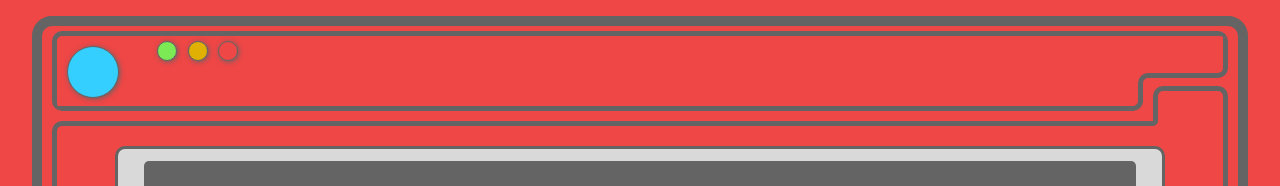
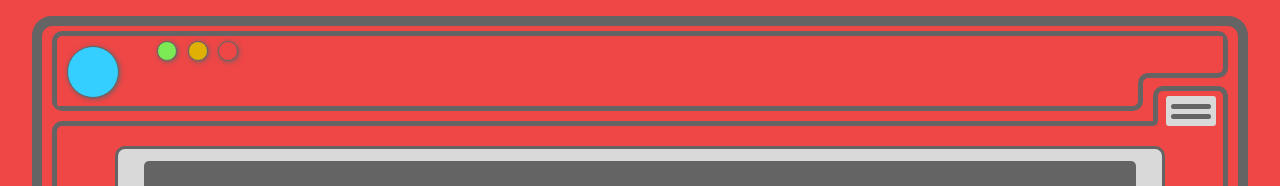
Before and after one commit to VictorTamayoBriones/pokedex, a React (Vite) app: page / in a window 1280 px wide. Shown: the top 186 px of the page. Built offline with nearby package versions, Linux system fonts and the light colour scheme; a web font is replaced by a local one.

Commit message:
speak pokemon name

```diff
--- /dev/null
+++ b/src/components/Bocina/index.jsx
@@ -0,0 +1,27 @@
+import { Speaker } from "./style"
+import { useContext, useEffect, useState } from "react"
+import { CurrentPokemonContext } from '../../context/currentPokemon';
+
+export const Bocina = () =>{
+    const { currentPokemon } = useContext(CurrentPokemonContext)
+    // const [abilities, setAbilities]=useState();
+
+
+    const msg = new SpeechSynthesisUtterance();
+    msg.text = `El es ${currentPokemon.name}, Habilidades pendientes`;
+
+    useEffect(()=>{
+        if( currentPokemon.name != undefined ){
+            // currentPokemon.abilities.forEach(a=>{
+            //     setAbilities([...abilities, a.ability.name]);
+            // })
+            window.speechSynthesis.speak(msg);
+        }
+    }, [currentPokemon.name]);
+    return(
+        <Speaker>
+
+        </Speaker>
+    )
+
+}
--- /dev/null
+++ b/src/components/Bocina/style.jsx
@@ -0,0 +1,34 @@
+import styled from 'styled-components';
+import { theme } from '../../theme';
+
+export const Speaker = styled.div`
+    width: 50px;
+    height: 30px;
+    background: ${ theme.grisClaro };
+    position: absolute;
+    right: 7px;
+    top: -30px;
+    border-radius: 3px;
+
+    &::before{
+        content: '';
+        width: 80%;
+        height: 5px;
+        top: 28%;
+        left: 10%;
+        background: ${ theme.grisOscuro };
+        position: absolute;
+        border-radius: 3px;
+    }
+
+    &::after{
+        content: '';
+        width: 80%;
+        height: 5px;
+        top: 60%;
+        left: 10%;
+        background: ${ theme.grisOscuro };
+        position: absolute;
+        border-radius: 3px;
+    }
+`;
--- a/src/components/BodyPokedex/index.jsx
+++ b/src/components/BodyPokedex/index.jsx
@@ -1,3 +1,4 @@
+import { Bocina } from '../Bocina';
 import { FormSearch } from '../FormSeacrh';
 import { ScreenPokedex } from '../Screen-pokedex';
 import { BodyContainer, Container } from './style';
@@ -5,6 +6,7 @@ import { BodyContainer, Container } from './style';
 export const BodyPokedex = () =>{
     return(
         <BodyContainer>
+            <Bocina/>
             <Container>
                 <ScreenPokedex/>
                 <FormSearch/>
--- a/src/helpers/getRandom.js
+++ b/src/helpers/getRandom.js
@@ -1 +1 @@
-export const getRandom = () => Math.floor(Math.random() * 890);
+export const getRandom = () => Math.floor(Math.random() * 889);
```
